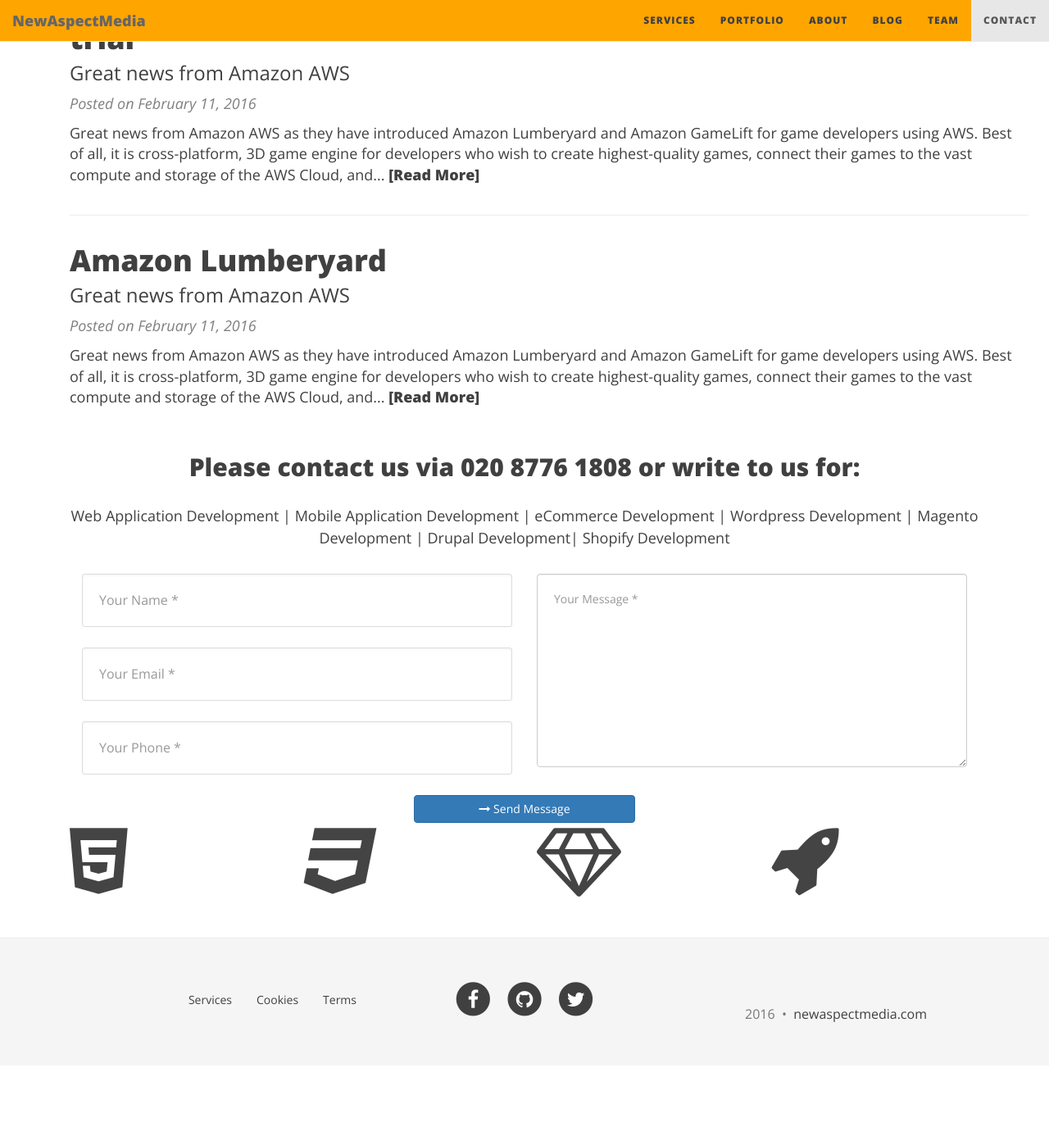
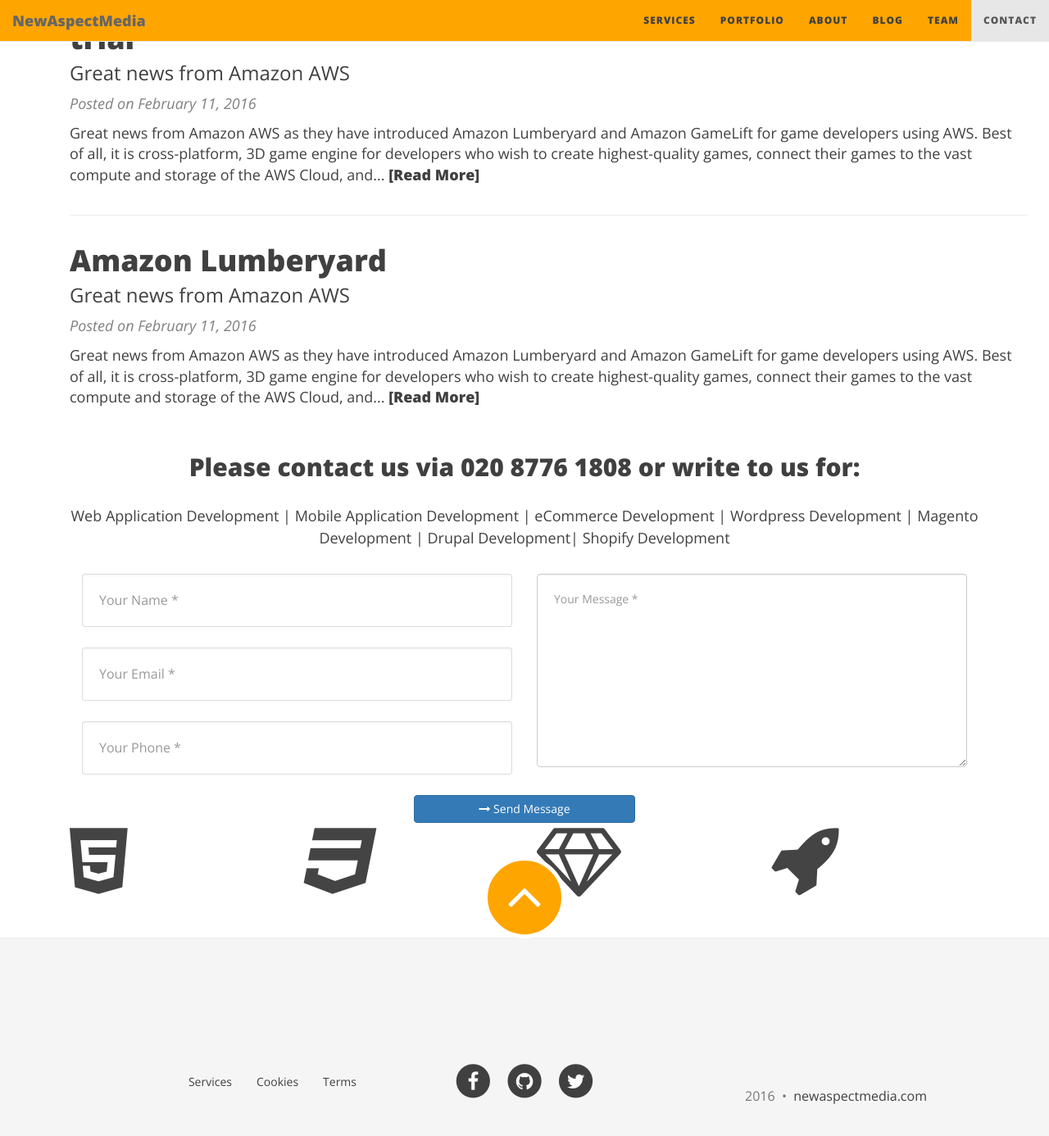
Before and after one commit to newmedia77/appxnam, a Jekyll site: the page built from index.html, in a window 1280 px wide and 1400 px high, scrolled down 3051 px. Shown: the top 1386 px of the window at 82% size. Built offline with Jekyll 4.4.1, drawn with Linux system fonts in a browser that asks for light colours; nearby versions of some CDN libraries; the list of posts is cut into pages by our own code; before the commit the page ends 4351 px from its top, so only the background shows below that.

Commit message:
andreas
back to top position

```diff
--- a/css/style.css
+++ b/css/style.css
@@ -724,10 +724,8 @@
     color: #fff;
     width: 100px;
     height: 100px;
-    position: absolute;
-    top: -50px;
-    left: 50%;
-    margin-left: -50px;
+    position: relative;
+    top: -150px;
     border: 5px solid #fff;
     border-radius: 50%;
     -webkit-transition: all 0.4s ease-in-out;
```
